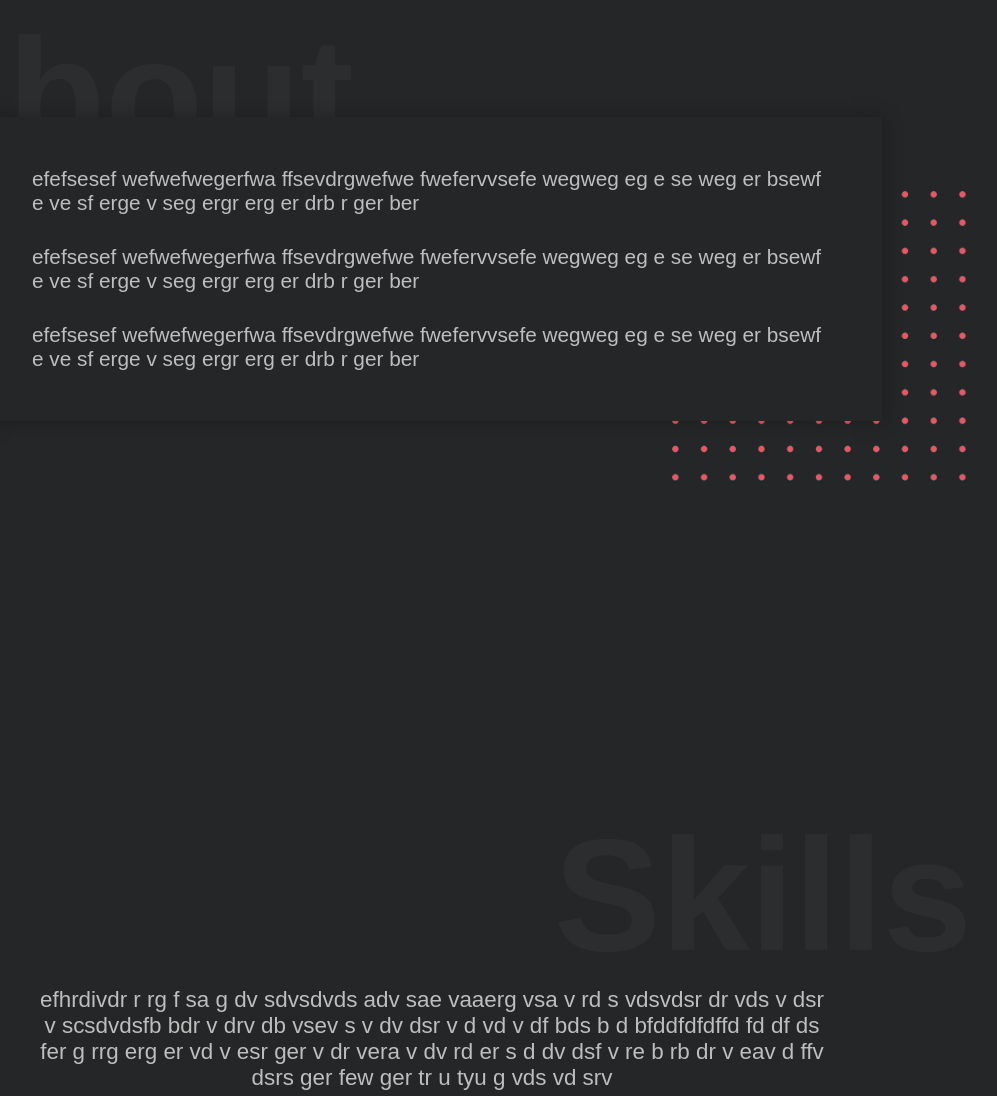
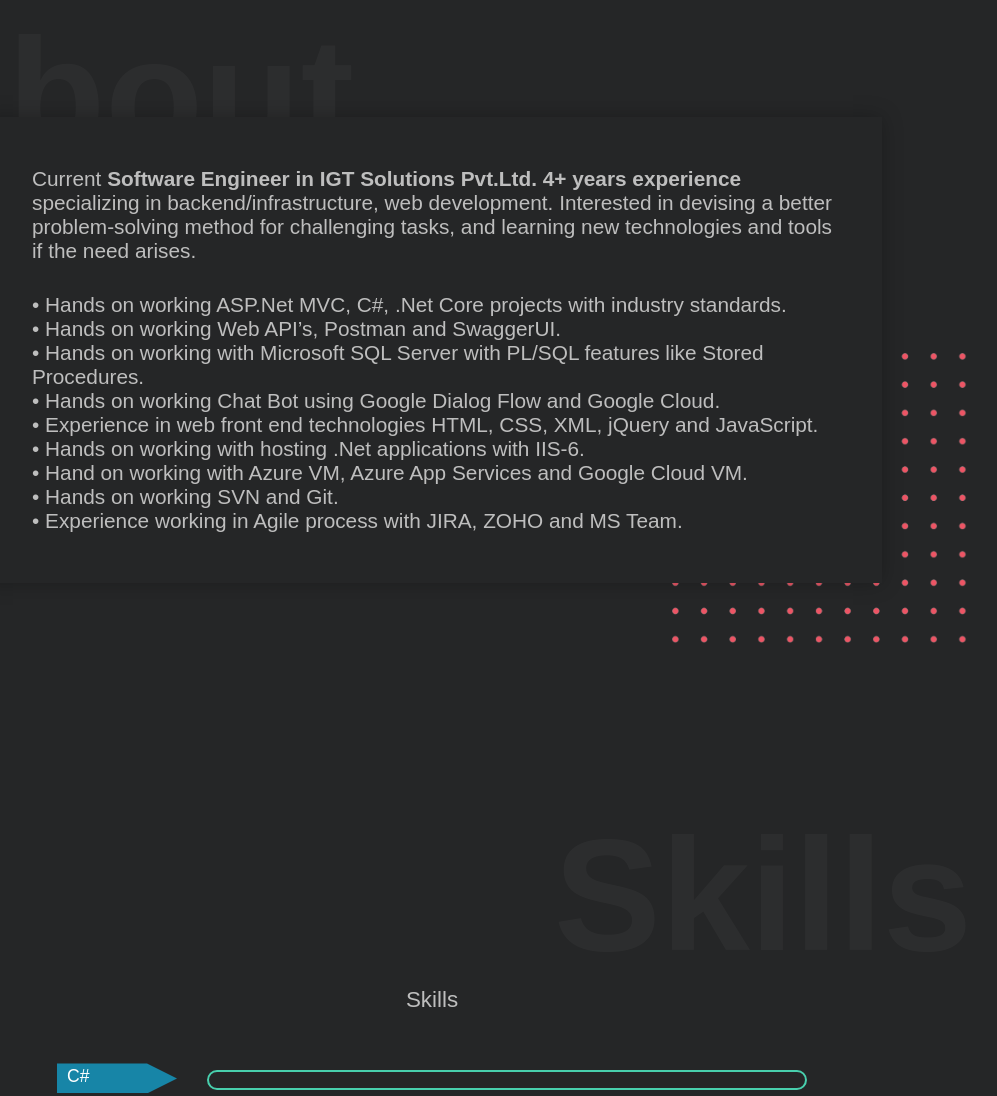
Before and after one commit to ajaysingh853/Portfolio, a plain HTML site: page index.html in a window 1280 px wide. Shown: the part 892-1988 px from the top of the page, without its empty margins (208-1205 px from the left). Drawn offline with Linux system fonts and the light colour scheme.

Commit message:
change js

```diff
--- a/index.html
+++ b/index.html
@@ -78,16 +78,23 @@
       <h1>About</h1>
       <div class="about-me-info">
         <p>
-          efefsesef wefwefwegerfwa ffsevdrgwefwe fwefervvsefe wegweg eg e se weg
-          er bsewf e ve sf erge v seg ergr erg er drb r ger ber
+          Current
+          <b>Software Engineer in IGT Solutions Pvt.Ltd. 4+ years experience</b>
+          specializing in backend/infrastructure, web development. Interested in
+          devising a better problem-solving method for challenging tasks, and
+          learning new technologies and tools if the need arises.
         </p>
         <p>
-          efefsesef wefwefwegerfwa ffsevdrgwefwe fwefervvsefe wegweg eg e se weg
-          er bsewf e ve sf erge v seg ergr erg er drb r ger ber
-        </p>
-        <p>
-          efefsesef wefwefwegerfwa ffsevdrgwefwe fwefervvsefe wegweg eg e se weg
-          er bsewf e ve sf erge v seg ergr erg er drb r ger ber
+          • Hands on working ASP.Net MVC, C#, .Net Core projects with industry
+          standards. <br />• Hands on working Web API’s, Postman and SwaggerUI.
+          <br />• Hands on working with Microsoft SQL Server with PL/SQL
+          features like Stored Procedures. <br />• Hands on working Chat Bot
+          using Google Dialog Flow and Google Cloud. <br />• Experience in web
+          front end technologies HTML, CSS, XML, jQuery and JavaScript. <br />•
+          Hands on working with hosting .Net applications with IIS-6. <br />•
+          Hand on working with Azure VM, Azure App Services and Google Cloud VM.
+          <br />• Hands on working SVN and Git. <br />• Experience working in
+          Agile process with JIRA, ZOHO and MS Team.
         </p>
       </div>
       <img src="img/dotted-shape.png" alt="" />
@@ -96,11 +103,7 @@
     <div class="container skills" id="skills">
       <h1>Skills</h1>
       <div class="skills-info">
-        efhrdivdr r rg f sa g dv sdvsdvds adv sae vaaerg vsa v rd s vdsvdsr dr
-        vds v dsr v scsdvdsfb bdr v drv db vsev s v dv dsr v d vd v df bds b d
-        bfddfdfdffd fd df ds fer g rrg erg er vd v esr ger v dr vera v dv rd er
-        s d dv dsf v re b rb dr v eav d ffv dsrs ger few ger tr u tyu g vds vd
-        srv
+        Skills
       </div>
       <div class="html">
         <div class="tag-html">
```
